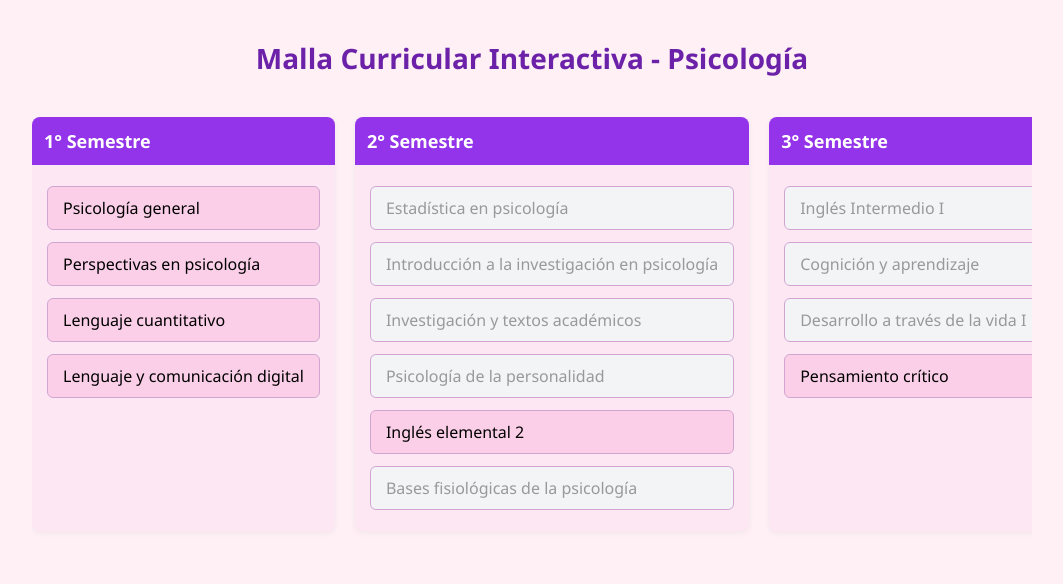
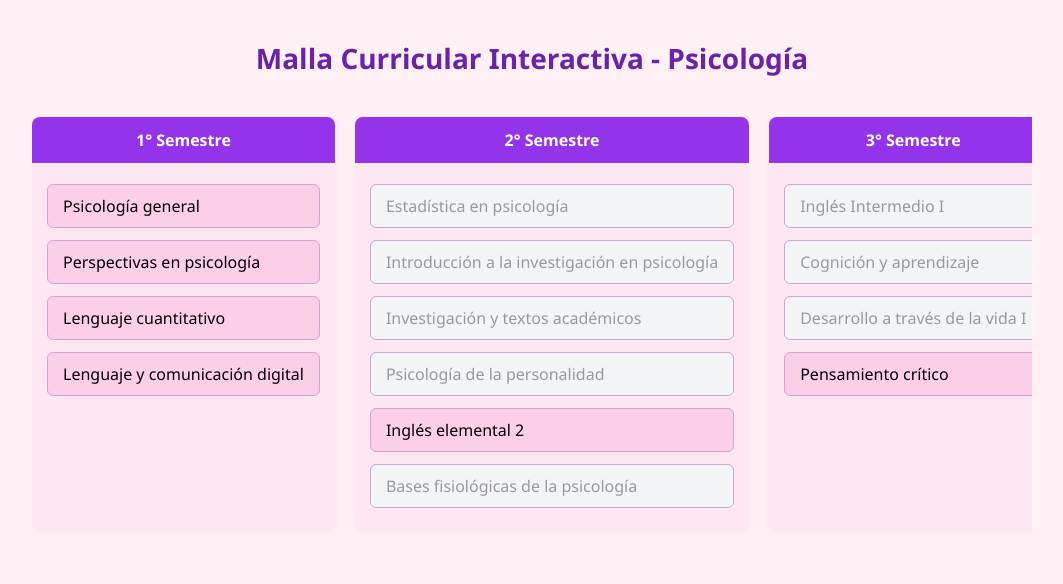
Before and after one commit to iBryanCevallos/malla-psicologia-udla3, a plain HTML site: page index.html in a window 1280 px wide. Shown: the whole page, without its empty margins (108-1171 px from the left). Drawn offline with Linux system fonts and the light colour scheme.

Commit message:
style.css

```diff
--- a/style.css
+++ b/style.css
@@ -22,14 +22,15 @@ h1 {
 }
 
 .semestre h2 {
-  background-color: #9333ea; /* morado vibrante */
+  background-color: #9333ea;
   color: white;
   padding: 12px;
   margin: -15px -15px 15px -15px;
   border-radius: 8px 8px 0 0;
-  font-size: 18px;
-  font-weight: bold;
+  font-size: 16px;
+  text-align: center;
 }
+
 
 .materia {
   padding: 10px 15px;
```
